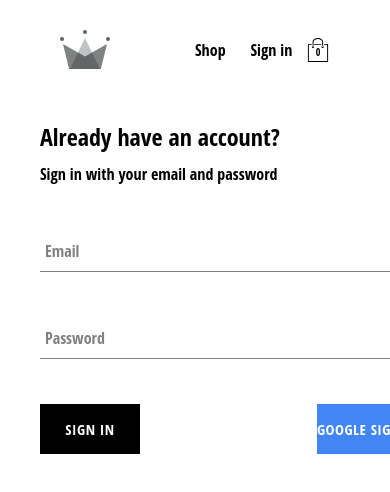
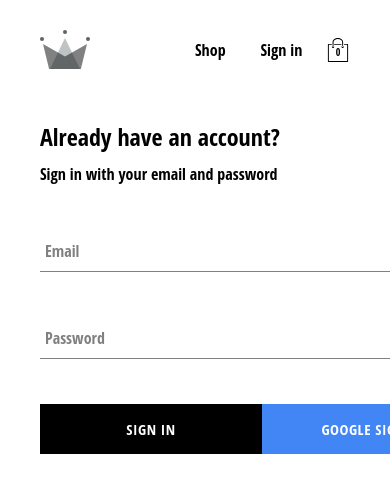
Before and after one commit to mghally999/crwn-clothing, a React (Create React App) app: page /auth in a window 390 px wide. Shown: the top 492 px of the page. Built offline with nearby package versions, Linux system fonts and the light colour scheme; no server answers; the database is empty; a web font is replaced by a local one.

Commit message:
Adapting Specific Mobile Screens

```diff
--- a/src/components/button/button.styles.scss
+++ b/src/components/button/button.styles.scss
@@ -18,8 +18,8 @@
   align-items: center;
 
   @media screen and (max-width: 800px) {
-    min-width: 100px;
     padding: 0;
+    min-width: 222px;
   }
 
   &:hover {
@@ -43,6 +43,11 @@
     color: black;
     border: 1px solid black;
 
+    @media screen and (max-width: 800px) {
+      min-width: 100px;
+      padding: 0;
+    }
+
     &:hover {
       background-color: black;
       color: white;
--- a/src/routes/checkout/checkout.styles.scss
+++ b/src/routes/checkout/checkout.styles.scss
@@ -1,5 +1,5 @@
 .checkout-container {
-  width: 55%;
+  width: auto;
   min-height: 90vh;
   display: flex;
   flex-direction: column;
--- a/src/routes/navigation/navigation.styles.scss
+++ b/src/routes/navigation/navigation.styles.scss
@@ -7,7 +7,7 @@
 
   @media screen and (max-width: 800px) {
     height: 60px;
-    padding: 10px 20px;
+    padding: 10px 0px;
     margin-bottom: 20px;
   }
 
@@ -31,11 +31,12 @@
   }
 
   .nav-link {
-    padding: 10px 0px;
+    padding: 10px 10px;
     cursor: pointer;
 
     @media screen and (max-width: 800px) {
       width: 80%;
+      padding: 10px 0px;
     }
   }
 }
```
